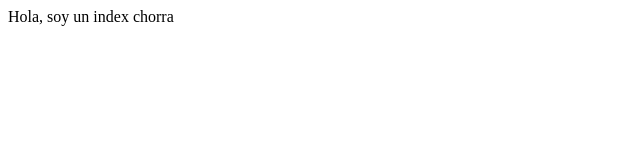
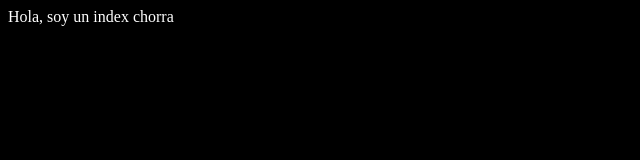
Before and after one commit to Belencha/trasteando-con-git, a plain HTML site: page index.html in a window 1280 px wide. Shown: the whole page, without its empty margins (0-640 px from the left). Drawn offline with Linux system fonts and the light colour scheme.

Commit message:
Create the first style linked to the webpage
Link the styles together with the structure of the webpage

```diff
--- /dev/null
+++ b/index.css
@@ -0,0 +1,4 @@
+html {
+	background-color: #000000;
+	color: #ffffff;
+}
--- a/index.html
+++ b/index.html
@@ -1,6 +1,7 @@
 <html>
 	<head>
 		<title>Mi index chorra</title>
+		<link rel="stylesheet" href="index.css">
 	</head>
 	<body>
 		<p>Hola, soy un index chorra</p>
```
